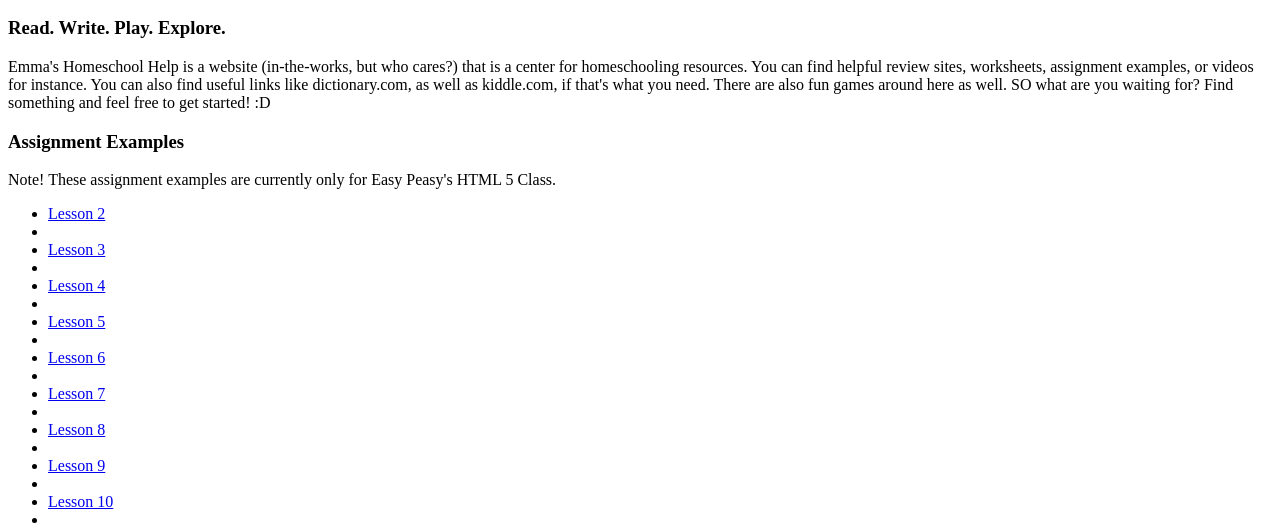
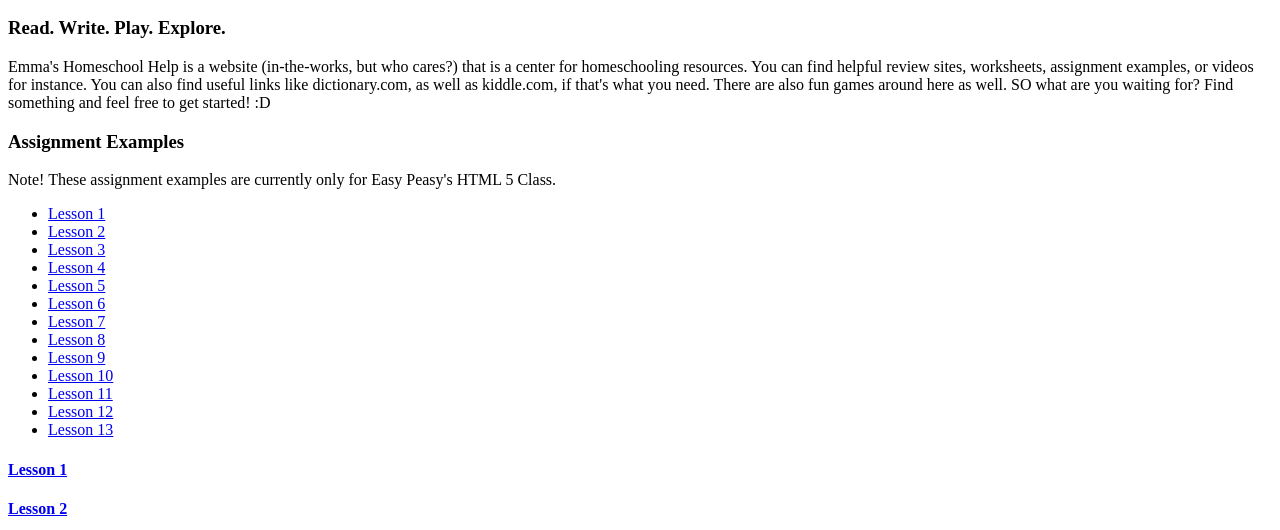
Before and after one commit to Rosa-E/firstProject, a plain HTML site: page index.html in a window 1280 px wide. Shown: the part 416-946 px from the top of the page. Drawn offline with Linux system fonts and the light colour scheme.

Commit message:
Add comments.

```diff
--- a/index.html
+++ b/index.html
@@ -16,23 +16,30 @@
 	<h3>Assignment Examples</h3>
 		<p>Note! These assignment examples are currently only for Easy Peasy's HTML 5 Class. </p>
 
+	<!--Lesson list-->
 	<ul>
-		<li><a href="#lesson2">Lesson 2</a><li>
-		<li><a href="#lesson3">Lesson 3</a><li>
-		<li><a href="#lesson4">Lesson 4</a><li>
-		<li><a href="#lesson5">Lesson 5</a><li>
-		<li><a href="#lesson6">Lesson 6</a><li>
-		<li><a href="#lesson7">Lesson 7</a><li>
-		<li><a href="#lesson8">Lesson 8</a><li>
-		<li><a href="#lesson9">Lesson 9</a><li>
-		<li><a href="#lesson10">Lesson 10</a><li>
-		<li><a href="#lesson11">Lesson 11</a><li>
-		<li><a href="#lesson12">Lesson 12</a><li>
-		<li><a href="#lesson13">Lesson 13</a><li>
+		<li><a href="#lesson1">Lesson 1</a></li>
+		<li><a href="#lesson2">Lesson 2</a></li>
+		<li><a href="#lesson3">Lesson 3</a></li>
+		<li><a href="#lesson4">Lesson 4</a></li>
+		<li><a href="#lesson5">Lesson 5</a></li>
+		<li><a href="#lesson6">Lesson 6</a></li>
+		<li><a href="#lesson7">Lesson 7</a></li>
+		<li><a href="#lesson8">Lesson 8</a></li>
+		<li><a href="#lesson9">Lesson 9</a></li>
+		<li><a href="#lesson10">Lesson 10</a></li>
+		<li><a href="#lesson11">Lesson 11</a></li>
+		<li><a href="#lesson12">Lesson 12</a></li>
+		<li><a href="#lesson13">Lesson 13</a></li>
 	</ul>
 
+	<!--End of lesson list-->
+
+	<h4 id="lesson1">
+		<a href = ".lesson1.html" target = "_blank">Lesson 1</a></h4>
+	</h4>
 	<h4 id="lesson2">
-		<a href = "./lesson3.html" target = "_blank">Lesson 2</a></h4>
+		<a href = "./lesson2.html" target = "_blank">Lesson 2</a></h4>
 
 	<h4 id="lesson3">
 		<a href = "./lesson3.html" target = "_blank">Lesson 3</a></h4>
```
